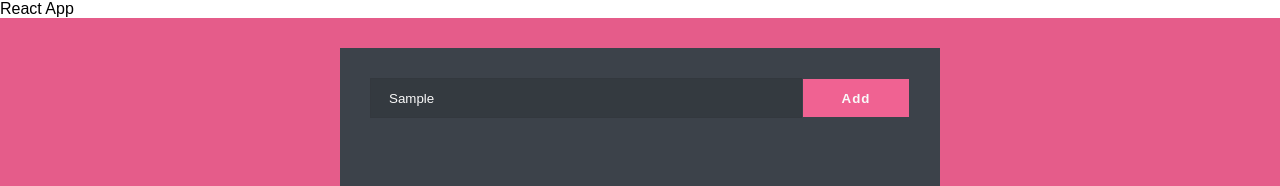
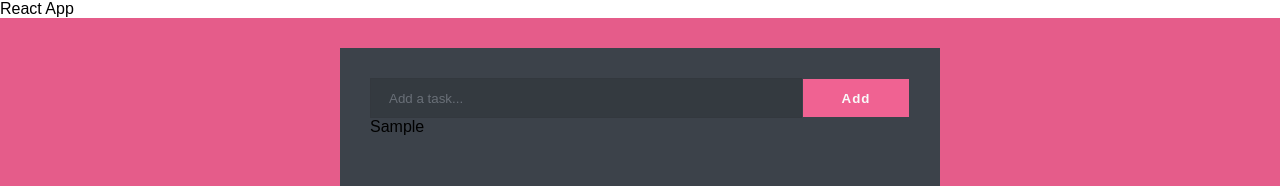
Before and after one commit to brianlockerbie/todo-app, a React (Create React App) app: page / in a window 1280 px wide. Both pictures are taken after typing "Sample" into the empty fields and a click on the button "Add". Shown: the top 186 px of the page. Built offline with nearby package versions, Linux system fonts and the light colour scheme.

Commit message:
Updated App. Can add tasks

```diff
--- a/src/App.js
+++ b/src/App.js
@@ -8,32 +8,39 @@ const App = () => {
 
   const addTodo = (e) => {
     e.preventDefault();
+    if(inputValue.trim() === '') return;
 
-    setTodos([...todos, {
-      text: inputValue,
-      id: uuidv4()
-    }])
-  }
+    setTodos([
+      ...todos,
+      {
+        text: inputValue,
+        id: uuidv4(),
+      },
+    ]);
+
+    setInputValue('');
+  };
 
   return (
     <div className="App">
       <div className="container">
         <form onSubmit={addTodo}>
-          <input type="text"
-          placeholder="Add a tast..."
-          value={inputValue}
-          onChange={e => setInputValue(e.target.value)}
+          <input
+            type="text"
+            placeholder="Add a task..."
+            value={inputValue}
+            onChange={(e) => setInputValue(e.target.value)}
           />
           <button type="submit">Add</button>
         </form>
-        {todos.map(todo => (
-          <div classNAme="todo">
-            <p></p>
+        {todos.map((todo) => (
+          <div key={todo.id} classNAme="todo">
+            <p>{todo.text}</p>
           </div>
         ))}
       </div>
     </div>
   );
-}
+};
 
 export default App;
```
